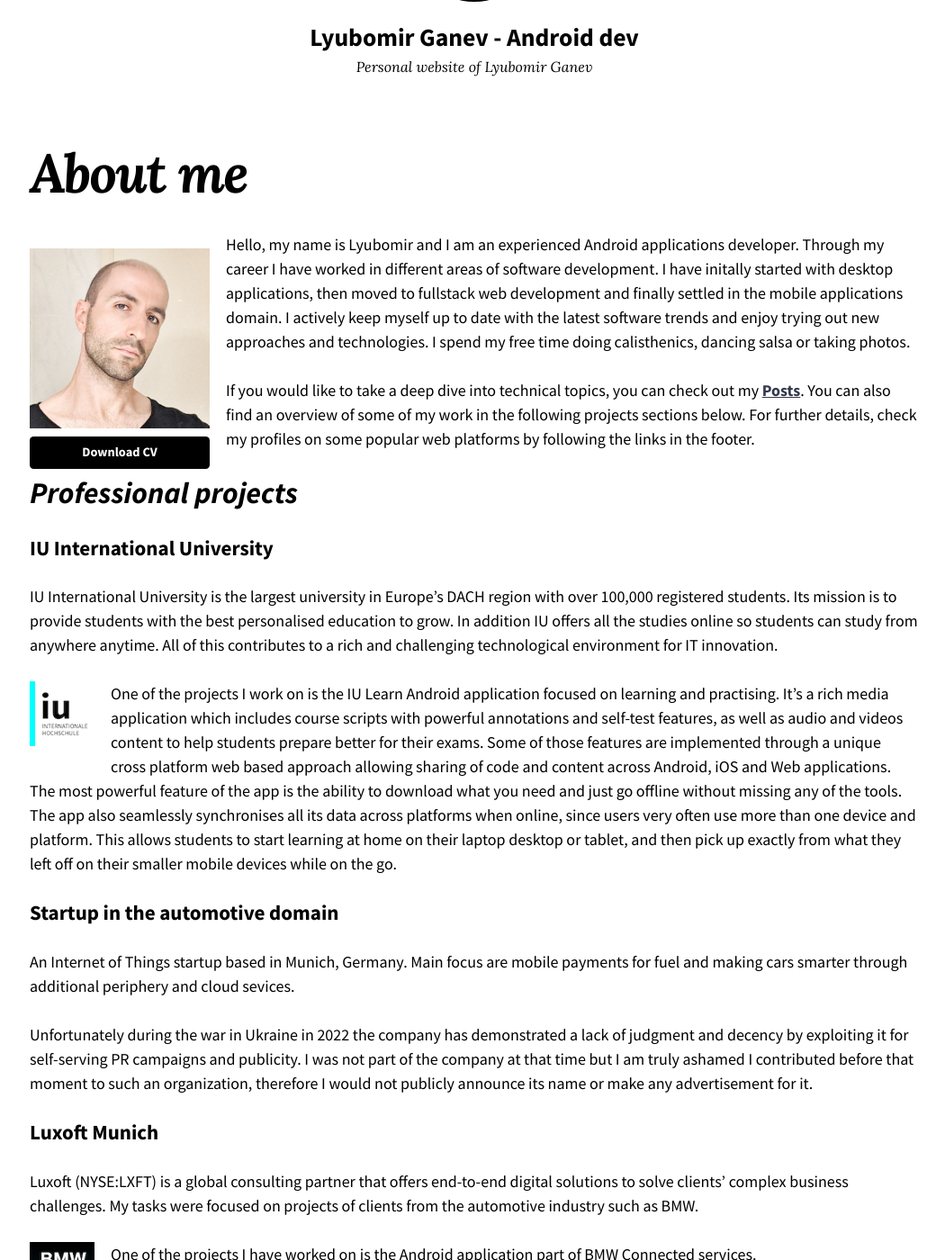
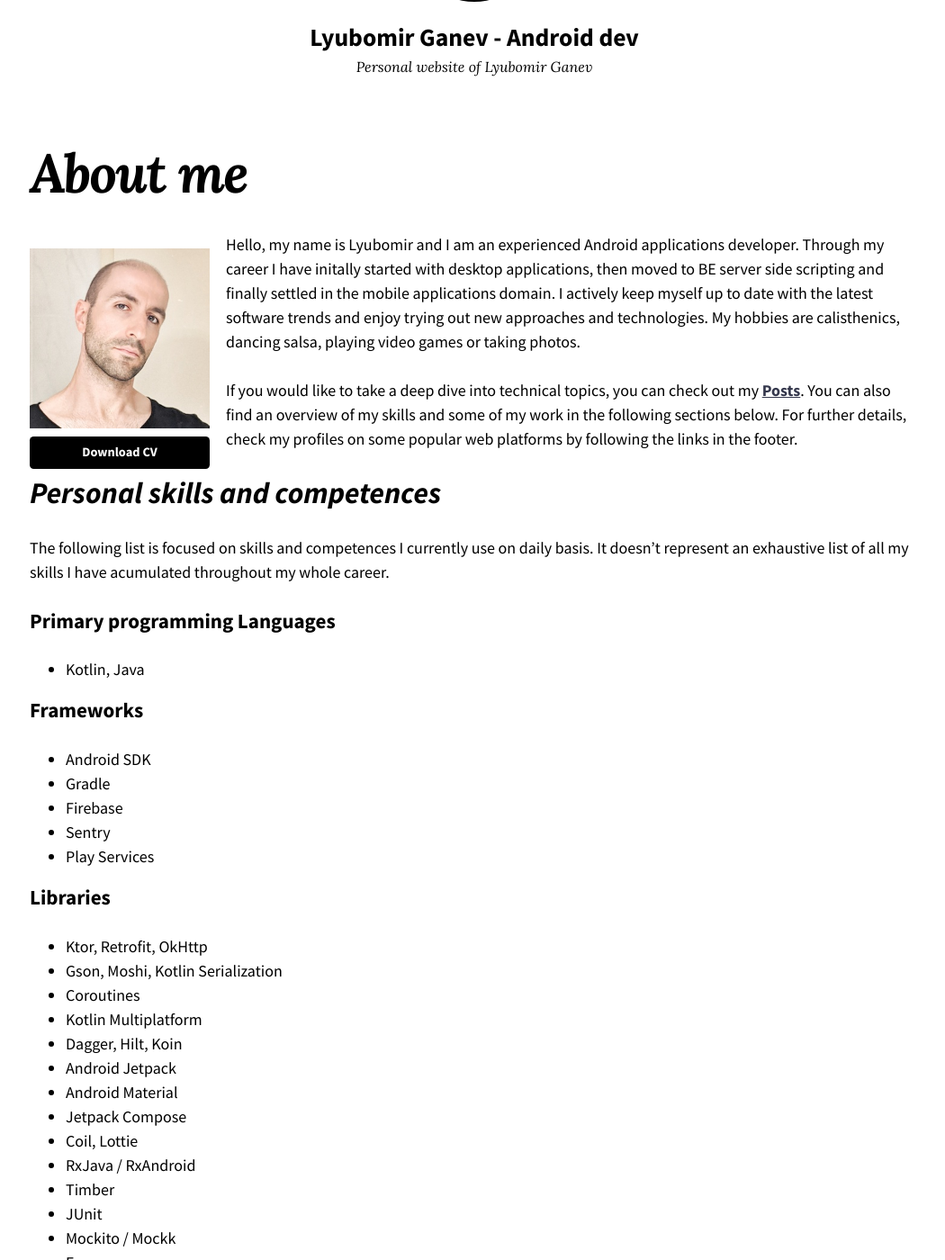
Before and after one commit to luboganev/luboganev.github.io, a Jekyll site: the page built from about.md, in a window 1280 px wide and 1400 px high, scrolled down 210 px. Shown: the whole window at 90% size, without its empty margins (113-1163 px from the left). Built offline with Jekyll 4.4.1, drawn with Linux system fonts in a browser that asks for light colours; some of the changed text lies outside the part shown.

Commit message:
improve the about.md

```diff
--- a/about.md
+++ b/about.md
@@ -5,80 +5,161 @@
 ---
 
 <figure style="width: 200px; height: 200px; margin-bottom: 2rem" class="align-left">
-  <img src="{{ '/images/profile-pic.jpg' | absolute_url }}" alt=""/>
+  <img src="{{ '/images/profile-pic.jpg' | absolute_url }}" alt="Lyubomir Ganev's profile picture"/>
   <figcaption>
     <a href="{{ site.url }}/documents/cv/Lyubomir_Ganev_CV.pdf" style="width: 200px" class="btn btn--primary">Download CV</a>
   </figcaption>
 </figure>
 
-Hello, my name is Lyubomir and I am an experienced Android applications developer. Through my career I have worked in different areas of software development. I have initally started with desktop applications, then moved to fullstack web development and finally settled in the mobile applications domain. I actively keep myself up to date with the latest software trends and enjoy trying out new approaches and technologies. I spend my free time doing calisthenics, dancing salsa or taking photos.
+Hello, my name is Lyubomir and I am an experienced Android applications developer. Through my career I have initally started with desktop applications, then moved to BE server side scripting and finally settled in the mobile applications domain. I actively keep myself up to date with the latest software trends and enjoy trying out new approaches and technologies. My hobbies are calisthenics, dancing salsa, playing video games or taking photos.
 
-If you would like to take a deep dive into technical topics, you can check out my [__Posts__]({{ site.url }}/posts). You can also find an overview of some of my work in the following projects sections below. For further details, check my profiles on some popular web platforms by following the links in the footer.
+If you would like to take a deep dive into technical topics, you can check out my [__Posts__]({{ site.url }}/posts). You can also find an overview of my skills and some of my work in the following sections below. For further details, check my profiles on some popular web platforms by following the links in the footer.
 
+# _Personal skills and competences_
+
+The following list is focused on skills and competences I currently use on daily basis. It doesn't represent an exhaustive list of all my skills I have acumulated throughout my whole career.
+
+### Primary programming Languages
+- Kotlin, Java
+
+### Frameworks
+- Android SDK
+- Gradle
+- Firebase
+- Sentry
+- Play Services
+
+### Libraries
+- Ktor, Retrofit, OkHttp
+- Gson, Moshi, Kotlin Serialization
+- Coroutines
+- Kotlin Multiplatform
+- Dagger, Hilt, Koin
+- Android Jetpack
+- Android Material
+- Jetpack Compose
+- Coil, Lottie
+- RxJava / RxAndroid
+- Timber
+- JUnit
+- Mockito / Mockk
+- Espresso
+
+### Web Technologies
+- HTTP, REST, GraphQL
+- XML, JSON
+- HTML, CSS
+- JavaScript, TypeScript
+- Vue.js
+- Markdown
+- Jekyll
+
+### Version Control
+- Git
+- GitHub, GitLab, Bitbucket
+
+### Continuous Integration
+- GitLab Pipelines
+- GitHub Actions
+- CircleCI
+
+### Database Technologies
+- RoomDB
+- MySQL
+- SQLite
+
+### Operating Systems
+- Mac OS
+- Android
+- Windows
+
+### IDEs
+- Android Studio
+- Visual Studio Code
+- Cursor.ai
+- IntelliJ IDEA
+- XCode
+
+### Other Competences
+- Cursor.ai, ChatGPT, Github Copilot
+- MVVM, Clean Architecture, MVP
+- Reactive Programming, Functional Programming
+- Technical writing
+- Code Reviews, Pair Programming
+- Open Source
+- Scrum / Kanban
+- Agile methodology
+
+### Languages
+- Bulgarian (Native)
+- English (Fluent)
+- German (Fluent)
+- Spanish (A1)
 
 # _Professional projects_
 
-### IU International University
+### IU International University (Jan 2022 - present)
 IU International University is the largest university in Europe's DACH region with over 100,000 registered students. Its mission is to provide students with the best personalised education to grow. In addition IU offers all the studies online so students can study from anywhere anytime. All of this contributes to a rich and challenging technological environment for IT innovation.
 
-<img src="{{ site.url }}/images/projects_iu_learn.png" style="width: 4rem; height: 4rem">{: .align-left}
+<img src="{{ site.url }}/images/projects_iu_learn.png" style="width: 4rem; height: 4rem" alt="IULearn Android app icon">{: .align-left}
 
-One of the projects I work on is the IU Learn Android application focused on learning and practising. It's a rich media application which includes course scripts with powerful annotations and self-test features, as well as audio and videos content to help students prepare better for their exams. Some of those features are implemented through a unique cross platform web based approach allowing sharing of code and content across Android, iOS and Web applications. The most powerful feature of the app is the ability to download what you need and just go offline without missing any of the tools. The app also seamlessly synchronises all its data across platforms when online, since users very often use more than one device and platform. This allows students to start learning at home on their laptop desktop or tablet, and then pick up exactly from what they left off on their smaller mobile devices while on the go.
+The main project I work on is the IULearn Android application focused on learning and practising. It's a rich media application with powerful features like course scripts with annotations, self-testing tools, and multimedia content to help students prepare for exams. The app uses an innovative cross-platform web approach to share code across Android, iOS and Web. Students can download content for offline use and seamlessly sync their progress across all devices when online, allowing them to transition smoothly between studying at home and on the go.
 
+The app was built from scratch in just 9 months, achieving remarkable stability metrics with a user-perceived crash rate of only 0.35% and an ANR (Application Not Responding) rate of 0.01%. This technical excellence is reflected in the app's superb Google Play Store rating, maintaining a 4.4+ lifetime rating from users.
 
 <div style="clear:left;"/>
 
-### Startup in the automotive domain
+### Startup in the automotive domain  (Mar 2019 - Dec 2021)
 An Internet of Things startup based in Munich, Germany. Main focus are mobile payments for fuel and making cars smarter through additional periphery and cloud sevices.
 
-Unfortunately during the war in Ukraine in 2022 the company has demonstrated a lack of judgment and decency by exploiting it for self-serving PR campaigns and publicity. I was not part of the company at that time but I am truly ashamed I contributed before that moment to such an organization, therefore I would not publicly announce its name or make any advertisement for it.
+This role is not listed by name due to a values misalignment with the organization. I was not employed there during the events in question but have opted not to publicly associate with the company.
 
 <div style="clear:left;"/>
 
-### Luxoft Munich
+### Luxoft Munich (Sep 2018 - Feb 2019)
 
 Luxoft (NYSE:LXFT) is a global consulting partner that offers end-to-end digital solutions to solve clients’ complex business challenges. My tasks were focused on projects of clients from the automotive industry such as BMW.
 
-<img src="{{ site.url }}/images/projects_bmw_connected.png" style="width: 4rem; height: 4rem">{: .align-left}
+<img src="{{ site.url }}/images/projects_bmw_connected.png" style="width: 4rem; height: 4rem" alt="BMW Connected Android app icon">{: .align-left}
 
 One of the projects I have worked on is the Android application part of BMW Connected services.
 
 <div style="clear:left;"/>
 
-### Bragi
+### Bragi (Sep 2016 - Aug 2018)
 
 Bragi is developing discrete virtual assistants that enable, protect and entertain you. With the launch of The Dash in 2015, Bragi introduced the first smart Hearable to the world.
 The team envisions a future where everyone is enabled to achieve their full potential through the pioneering development of deep human machine interaction in hardware and software. For more information please visit the [__Bragi__](https://www.bragi.com) website.
 
-<img src="{{ site.url }}/images/projects_bragi.png" style="width: 4rem; height: 4rem">{: .align-left}
+<img src="{{ site.url }}/images/projects_bragi.png" style="width: 4rem; height: 4rem" alt="Bragi Android app icon">{: .align-left}
 
 The Bragi App is the smart extension of The Dash, The World’s First Truly Wireless Smart Earphones. It allows you to connect your smartphone, customise controls and discover the features of The Dash. My main responsibilities in this project included architecting, building, testing and maintaining the native Android application. In addition to the app, I was involved into architecting, building, testing and maintaining the Android Mobile SDK for 3rd party developers as well as integrating it into cooperation projects with partner companies. I worked as part of an in-house agile cross-functional software development team.
 
 <div style="clear:left;"/>
 
-### Jochen Schweizer
+### Jochen Schweizer (Jul 2014 - Aug 2016)
 
 Jochen Schweizer GmbH is a market leader in Germany for adventures and experiences. The company offers over 1,700 different activities for all tastes and ages: adrenaline-packed adventures full of action, fascinating outdoor activities for the whole family and feel-good experiences to relax and enjoy. The experience offers can be booked either online or in more than 40 Jochen Schweizer shops in Germany and Austria in the form of vouchers or as an experience box.
 
-<img src="{{ site.url }}/images/projects_jochenschweizer_android.png" style="width: 4rem; height: 4rem">{: .align-left}
+<img src="{{ site.url }}/images/projects_jochenschweizer_android.png" style="width: 4rem; height: 4rem" alt="Jochen Schweizer Android app icon">{: .align-left}
 
-<img src="{{ site.url }}/images/projects_jochenschweizer_ios.png" style="width: 4rem; height: 4rem">{: .align-left}
+<img src="{{ site.url }}/images/projects_jochenschweizer_ios.png" style="width: 4rem; height: 4rem" alt="Jochen Schweizer iOS app icon">{: .align-left}
 
 With the Jochen Schweizer app users can easily find and book experiences taking place on a specific date and time and at particular location. My main responsibilities in this project included building, testing and maintaining the native Android and iOS applications. I worked as part of an in-house agile cross-functional software development team.
 
 <div style="clear:left;"/>
 
-### Spontacts
+### Spontacts (Jul 2014 - Sep 2014)
 
-<img src="{{ site.url }}/images/projects_spontacts.png" style="width: 4rem; height: 4rem">{: .align-left}
+<img src="{{ site.url }}/images/projects_spontacts.png" style="width: 4rem; height: 4rem" alt="Spontacts Android app icon">{: .align-left}
 
 Spontacts is a social community which allows members to find, participate and create numerous activities at a certain location and particular time. Through participating in activities with other community members during their free time, Spontacts members can find and contact new interesting people, who share common interests and look for interesting activities during their free time. I have worked as part of an in-house team on a couple of new features integrated in the native Android app. For more information visit the [__Spontacts__](https://www.spontacts.com/) website.
 
 <div style="clear:left;"/>
 
-### CHIP Online App
+### CHIP Online App (Dec 2013 - Jun 2014)
 
-<img src="{{ site.url }}/images/projects_chiponline.png" style="width: 4rem; height: 4rem">{: .align-left}
+<img src="{{ site.url }}/images/projects_chiponline.png" style="width: 4rem; height: 4rem" alt="CHIP Online Android app icon">{: .align-left}
 
 CHIP Online is the number one website for computers, phones and home entertainment in Germany. The Chip Online App is available for Android and iOS as a native mobile app. I have worked as part of an in-house team on further development of both native apps. Most of my work was focused primarily on the Android app.
 
@@ -98,7 +179,7 @@
 
 ### Anidro
 
-<img src="{{ site.url }}/images/projects_anidro.png" style="width: 4rem; height: 4rem">{: .align-left}
+<img src="{{ site.url }}/images/projects_anidro.png" style="width: 4rem; height: 4rem" alt="Anidro Android app icon">{: .align-left}
 
 Anidro is a fun app which brings motion to static drawings. Users can create simple drawings on their smartphone or tablet and then share an animated version of these drawings as an animated GIF or video. For more information visit the [__GitHub__](http://luboganev.github.io/anidro/) project page.
 
@@ -106,7 +187,7 @@
 
 ### AppDetox
 
-<img src="{{ site.url }}/images/projects_appdetox.png" style="width: 4rem; height: 4rem">{: .align-left}
+<img src="{{ site.url }}/images/projects_appdetox.png" style="width: 4rem; height: 4rem" alt="AppDetox Android app icon">{: .align-left}
 
 AppDetox started as a weekend research project in early 2012 but grew to be one of the best digital wellbeing apps available for Android helping thousands of people every day. The app is a tool for self-control designed to help users reduce heavy smartphone apps usage. Users can define rules and limits to reduce their mobile apps usage.
 
@@ -114,14 +195,14 @@
 
 ### Dejalist
 
-<img src="{{ site.url }}/images/projects_dejalist.png" style="width: 4rem; height: 4rem">{: .align-left}
+<img src="{{ site.url }}/images/projects_dejalist.png" style="width: 4rem; height: 4rem" alt="Dejalist Android app icon">{: .align-left}
 Dejalist is an open source Android app for compiling quick shopping lists. For more information visit the [__GitHub__](https://github.com/luboganev/dejalist) project page.
 
 <div style="clear:left;"/>
 
 ### Good intentions
 
-<img src="{{ site.url }}/images/projects_goodintentions.png" style="width: 4rem; height: 4rem">{: .align-left}
+<img src="{{ site.url }}/images/projects_goodintentions.png" style="width: 4rem; height: 4rem" alt="Good Intentions Android app icon">{: .align-left}
 
 Good intentions is an open source Android app for building and launching custom Android Intents. The app is a useful for testing custom app launchers, deep link handling or handling share functionality in the apps you're building. For more information visit the [__GitHub__](https://github.com/luboganev/goodintentions) project page.
 
@@ -129,7 +210,7 @@
 
 ### Testground
 
-<img src="{{ site.url }}/images/projects_testground.png" style="width: 4rem; height: 4rem">{: .align-left}
+<img src="{{ site.url }}/images/projects_testground.png" style="width: 4rem; height: 4rem" alt="Testground Android app icon">{: .align-left}
 
 Testground is the companion app of my [__Blog__]({{ site.url }}/blog). It contains demos and sample code described in posts as well as direct links to them. It is open-source so you can play around with the samples and demos and change them to match your needs. For more information visit the [__GitHub__](https://github.com/luboganev/testground) project page.
 
@@ -137,6 +218,6 @@
 
 ### Carbrands
 
-<img src="{{ site.url }}/images/projects_carbrands.png" style="width: 4rem; height: 4rem">{: .align-left}
+<img src="{{ site.url }}/images/projects_carbrands.png" style="width: 4rem; height: 4rem" alt="Carbrands Android app icon">{: .align-left}
 
 Carbrands is a list/detail open source sample application implementing the VIPER clean architecture described in my [__Blog__]({{ site.url }}/blog). You can inspect the code or even use it as a skeleton app when building your own projects. You can download a compiled APK from the [__GitHub Releases section__](https://github.com/luboganev/Carbrands/releases) or build it yourself using the source code hosted at [__GitHub__](https://github.com/luboganev/Carbrands).
```
